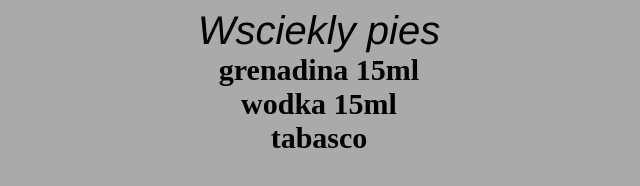
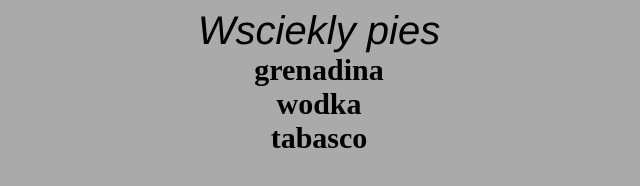
Before and after one commit to coctails/coctails.github.io, a plain HTML site: page sklad/maddog.html in a window 1280 px wide. Shown: the whole page, without its empty margins (321-961 px from the left). Drawn offline with Linux system fonts and the light colour scheme.

Commit message:
Update maddog.html

```diff
--- a/sklad/maddog.html
+++ b/sklad/maddog.html
@@ -11,8 +11,8 @@
      </div>
     <div class="tekst">
         <strong>
-           <li>grenadina 15ml</li>
-           <li>wodka 15ml</li>
+           <li>grenadina</li>
+           <li>wodka</li>
            <li>tabasco</li>
         </strong>
 
```
